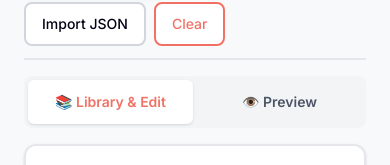
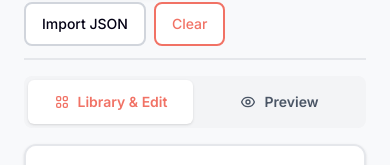
Before and after one commit to abu-taher/rekaz-website-builder, a Next.js app: page / in a window 390 px wide. Shown: the part 192-357 px from the top of the page. Built offline with nearby package versions, Linux system fonts and the light colour scheme.

Commit message:
fix: replace emojis with SVG icons in mobile tab switcher
Use consistent inline SVG icons matching the project style:
- Library & Edit: grid/squares icon
- Preview: eye icon (same as Live Preview button)

```diff
--- a/app/editor/Editor.tsx
+++ b/app/editor/Editor.tsx
@@ -286,26 +286,33 @@
         <button
           type="button"
           onClick={() => setMobileTab('library')}
-          className={`flex-1 py-2.5 px-4 rounded-md text-sm font-semibold transition-all ${
+          className={`flex-1 py-2.5 px-4 rounded-md text-sm font-semibold transition-all flex items-center justify-center gap-2 ${
             mobileTab === 'library'
               ? 'bg-white text-[#F17265] shadow-sm'
               : 'text-gray-600 hover:text-gray-900'
           }`}
           aria-pressed={mobileTab === 'library'}
         >
-          📚 Library & Edit
+          <svg className="w-4 h-4" fill="none" stroke="currentColor" viewBox="0 0 24 24">
+            <path strokeLinecap="round" strokeLinejoin="round" strokeWidth={2} d="M4 6a2 2 0 012-2h2a2 2 0 012 2v2a2 2 0 01-2 2H6a2 2 0 01-2-2V6zM14 6a2 2 0 012-2h2a2 2 0 012 2v2a2 2 0 01-2 2h-2a2 2 0 01-2-2V6zM4 16a2 2 0 012-2h2a2 2 0 012 2v2a2 2 0 01-2 2H6a2 2 0 01-2-2v-2zM14 16a2 2 0 012-2h2a2 2 0 012 2v2a2 2 0 01-2 2h-2a2 2 0 01-2-2v-2z" />
+          </svg>
+          Library & Edit
         </button>
         <button
           type="button"
           onClick={() => setMobileTab('preview')}
-          className={`flex-1 py-2.5 px-4 rounded-md text-sm font-semibold transition-all ${
+          className={`flex-1 py-2.5 px-4 rounded-md text-sm font-semibold transition-all flex items-center justify-center gap-2 ${
             mobileTab === 'preview'
               ? 'bg-white text-[#F17265] shadow-sm'
               : 'text-gray-600 hover:text-gray-900'
           }`}
           aria-pressed={mobileTab === 'preview'}
         >
-          👁️ Preview {sections.length > 0 && `(${sections.length})`}
+          <svg className="w-4 h-4" fill="none" stroke="currentColor" viewBox="0 0 24 24">
+            <path strokeLinecap="round" strokeLinejoin="round" strokeWidth={2} d="M15 12a3 3 0 11-6 0 3 3 0 016 0z" />
+            <path strokeLinecap="round" strokeLinejoin="round" strokeWidth={2} d="M2.458 12C3.732 7.943 7.523 5 12 5c4.478 0 8.268 2.943 9.542 7-1.274 4.057-5.064 7-9.542 7-4.477 0-8.268-2.943-9.542-7z" />
+          </svg>
+          Preview {sections.length > 0 && `(${sections.length})`}
         </button>
       </div>
 
```
